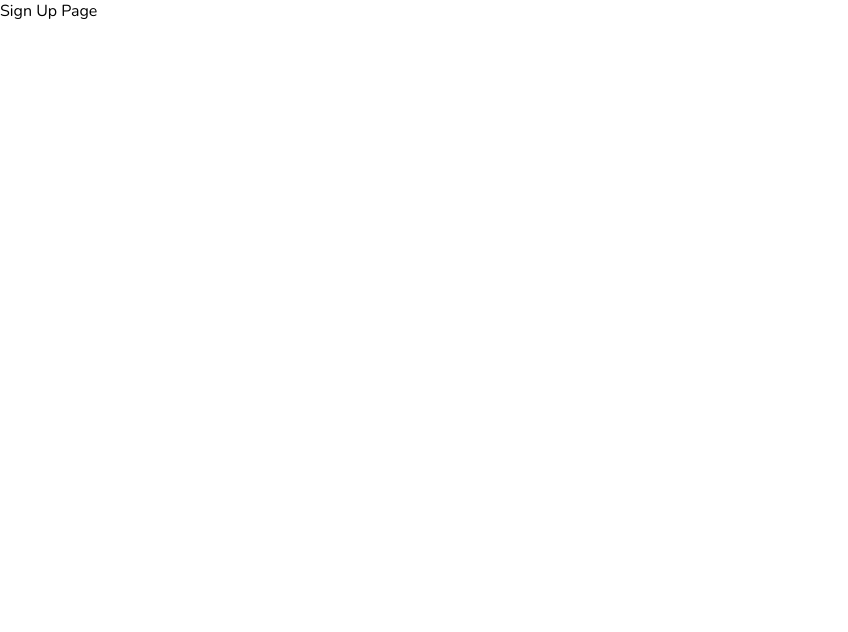
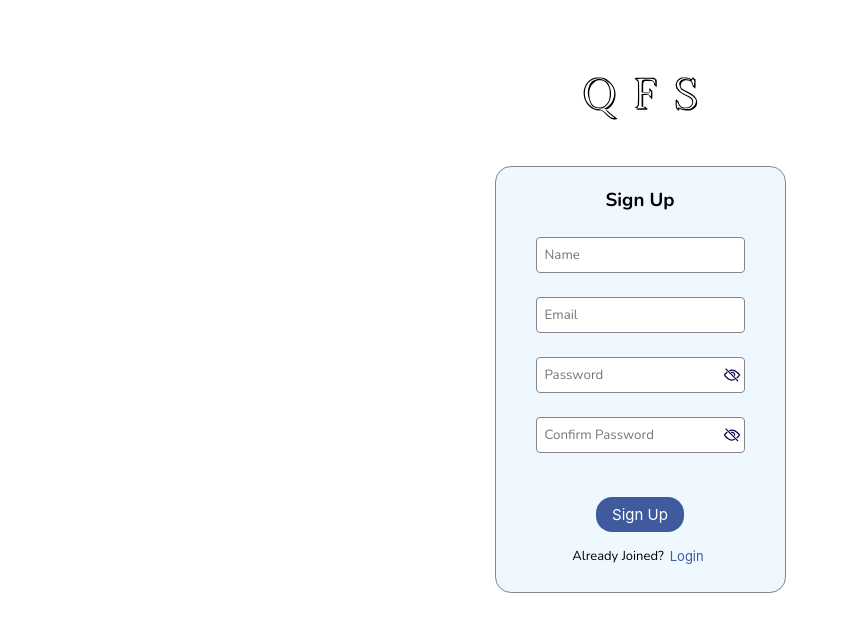
Before and after one commit to ns-krishnakodali/q-file-share, a Next.js app in the folder q-file-share-ui/: page /sign-up in a window 1280 px wide. Shown: the top 632 px of the page, without its empty margins (0-848 px from the left). Built offline with nearby package versions, Linux system fonts and the light colour scheme.

Commit message:
New: Develop signup page, relevant modules and refactor code (FE)

```diff
--- a/q-file-share-ui/src/app/login/page.tsx
+++ b/q-file-share-ui/src/app/login/page.tsx
@@ -16,7 +16,7 @@ const LoginPage = (): JSX.Element => {
 			<div className={styles.logo}>
 				<Image
 					src={qfsLogo}
-					alt="QFS Logo"
+					alt="qfs-logo"
 					width={120}
 					height={120}
 					priority
--- a/q-file-share-ui/src/app/sign-up/page.tsx
+++ b/q-file-share-ui/src/app/sign-up/page.tsx
@@ -1,8 +1,32 @@
+"use client";
+
 import styles from "./signup.module.css";
 
-const SignUpPage = () => {
+import Image from "next/image";
+
+import { SIGN_UP } from "@/constants";
+import { Heading } from "@/elements";
+import { SignUpForm } from "@/modules";
+
+import qfsLogo from '@/assets/qfs-logo.svg';
+
+const SignUpPage = (): JSX.Element => {
 	return (
-		<>Sign Up Page</>
+		<div className={styles.container}>
+			<div className={styles.logo}>
+				<Image
+					src={qfsLogo}
+					alt="qfs-logo"
+					width={120}
+					height={120}
+					priority
+				/>
+			</div>
+			<div className={styles.signUpForm}>
+				<Heading size={3}>{SIGN_UP}</Heading>
+				<SignUpForm />
+			</div>
+		</div>
 	);
 };
 
--- a/q-file-share-ui/src/app/sign-up/signup.module.css
+++ b/q-file-share-ui/src/app/sign-up/signup.module.css
@@ -0,0 +1,23 @@
+.container {
+  display: flex;
+  flex-direction: column;
+  align-items: center;
+  width: 100vw;
+  height: 100vh;
+  overflow-y: hidden;
+}
+
+.logo {
+  margin-top: 3%;
+  margin-bottom: var(--spacing-quarter);
+}
+
+.signUpForm {
+  display: flex;
+  flex-direction: column;
+  align-items: center;
+  padding: var(--spacing-2) var(--spacing-4);
+  border: 1px solid var(--color-border);
+  border-radius: var(--spacing-2);
+  background-color: var(--color-navbar);
+}
--- a/q-file-share-ui/src/constants/index.ts
+++ b/q-file-share-ui/src/constants/index.ts
@@ -1,5 +1,5 @@
 // Generic Constants
-export const SEND_FILE = "Send File"
+export const SEND_FILE = "Send File";
 export const SHARED_FILES = "Shared Files";
 export const RECEIVED_FILES = "Received Files";
 export const ACTIVITY = "Activity";
@@ -9,7 +9,9 @@ export const LOGIN = "Login";
 export const SIGN_UP = "Sign  Up";
 export const EMAIL = "Email"
 export const PASSWORD = "Password"
-export const NEW_USER = "New User?"
+export const CONFIRM_PASSWORD = "Confirm Password";
+export const NEW_USER = "New User?";
+export const ALREADY_JOINED = "Already Joined?";
 
 // List Module Constants
 export const NAME = "Name";
@@ -17,6 +19,6 @@ export const SIZE = "Size";
 export const RECEIVED_FROM = "Received From";
 export const EXPIRY = "Expiry";
 export const DOWNLOADS_REMAINING = "Downloads Remaining";
-export const SENT_ON = "Sent On"
-export const RECEIVED_ON = "Received On"
+export const SENT_ON = "Sent On";
+export const RECEIVED_ON = "Received On";
 export const DOWNLOAD_COUNT = "Download Count";
--- a/q-file-share-ui/src/elements/Input/Input.module.css
+++ b/q-file-share-ui/src/elements/Input/Input.module.css
@@ -1,6 +1,7 @@
 .input {
   width: fit-content;
   padding: var(--spacing-1);
+  padding-right: var(--spacing-3);
   border: 1.5px solid var(--color-border);
   border-radius: var(--spacing-half);
   font-family: 'Nunito', sans-serif;
--- a/q-file-share-ui/src/modules/LoginForm/LoginForm.module.css
+++ b/q-file-share-ui/src/modules/LoginForm/LoginForm.module.css
@@ -10,6 +10,20 @@
   flex-direction: column;
   margin: var(--spacing-2) 0px;
 }
+
+.passwordContainer {
+  position: relative;
+  display: flex;
+  flex-direction: row;
+  align-items: center;
+}
+
+.showPasswordIcon {
+  position: absolute;
+  right: 1%;
+  cursor: pointer;
+}
+
 
 .loginButton {
   margin-top: var(--spacing-6);
--- a/q-file-share-ui/src/modules/LoginForm/index.tsx
+++ b/q-file-share-ui/src/modules/LoginForm/index.tsx
@@ -1,14 +1,21 @@
 import styles from "./LoginForm.module.css";
+import cx from "classnames";
 
-import { FormEvent } from "react";
-import { useRouter } from "next/router";
+import Image from "next/image";
+import { useRouter } from "next/navigation";
+import { FormEvent, useState } from "react";
 
 import { Button, Input, Text } from "@/elements";
 import { EMAIL, LOGIN, NEW_USER, PASSWORD, SIGN_UP } from "@/constants";
 
-interface ILoginFormProps { }
+import eyeShow from "@/assets/eye-show.svg";
+import eyeHide from "@/assets/eye-hide.svg";
 
-export const LoginForm = (props: ILoginFormProps): JSX.Element => {
+export const LoginForm = (): JSX.Element => {
+	const router = useRouter();
+
+	const [showPassword, setShowPassword] = useState<boolean>(false);
+
 	const handleLoginSubmission = (event: FormEvent): void => {
 		event.preventDefault();
 	};
@@ -18,8 +25,20 @@ export const LoginForm = (props: ILoginFormProps): JSX.Element => {
 			<div className={styles.loginFormElement}>
 				<Input id="email" type="email" placeholder={EMAIL} />
 			</div>
-			<div className={styles.loginFormElement}>
-				<Input id="password" type="password" placeholder={PASSWORD} />
+			<div className={cx(styles.loginFormElement, styles.passwordContainer)}>
+				<Input
+					id="password"
+					type={showPassword ? "text" : "password"}
+					placeholder={PASSWORD}
+				/>
+				<Image
+					src={showPassword ? eyeShow : eyeHide}
+					alt="show-password"
+					className={styles.showPasswordIcon}
+					width={20}
+					height={20}
+					onClick={() => setShowPassword((showPassword) => !showPassword)}
+				/>
 			</div>
 			<Button className={styles.loginButton} id="login-button" type="submit" variant="primary">
 				{LOGIN}
@@ -31,7 +50,7 @@ export const LoginForm = (props: ILoginFormProps): JSX.Element => {
 					className={styles.signUpButton}
 					type="button"
 					variant="text"
-					onClickAction={() => {}}
+					onClickAction={() => { router.push("/sign-up") }}
 				>
 					{SIGN_UP}
 				</Button>
--- a/q-file-share-ui/src/modules/NavBar/NavBar.module.css
+++ b/q-file-share-ui/src/modules/NavBar/NavBar.module.css
@@ -1,29 +1,26 @@
-.navbar {
+.navbarContainer {
   display: flex;
   justify-content: space-between;
   align-items: center;
   height: var(--spacing-2);
-  padding: var(--spacing-2);
+  padding: var(--spacing-2) var(--spacing-3);
   border-bottom: 1px solid var(--color-box-shadow-1);
   background-color: var(--color-navbar);
 }
 
-.navbar:hover {
+.navbarLogo {
+  margin-top: var(--spacing-half);
   cursor: pointer;
-}
-
-.navbarLogo {
-  font-size: 1.5rem;
-  font-weight: bold;
-  margin-right: auto;
 }
 
 .navbarButton {
   margin-right: var(--spacing-3);
+  cursor: pointer;
 }
 
 .logout {
   display: flex;
   justify-content: center;
   align-items: center;
+  cursor: pointer;
 }
--- a/q-file-share-ui/src/modules/NavBar/index.tsx
+++ b/q-file-share-ui/src/modules/NavBar/index.tsx
@@ -11,24 +11,23 @@ import logoutLogo from '@/assets/logout.svg';
 interface INavBarProps {
   pageName?: string;
   pageURL?: string;
-  className?: string;
   showLogo?: boolean;
 }
 
 export const NavBar = (props: INavBarProps): JSX.Element => {
-  const { pageName, pageURL, className, showLogo = true } = props;
+  const { pageName, pageURL, showLogo = true } = props;
 
   const router = useRouter();
 
   return (
-    <div className={styles.navbar}>
+    <div className={styles.navbarContainer}>
       {showLogo && (
         <div className={styles.navbarLogo} onClick={() => { router.push("/dashboard") }}>
           <Image
             src={qfsLogo}
-            alt="QFS Logo"
-            width={50}
-            height={50}
+            alt="qfs-logo"
+            width={55}
+            height={55}
             priority
           />
         </div>
--- a/q-file-share-ui/src/modules/SignUpForm/SignUpForm.module.css
+++ b/q-file-share-ui/src/modules/SignUpForm/SignUpForm.module.css
@@ -0,0 +1,45 @@
+.signUpForm {
+  display: flex;
+  flex-direction: column;
+  align-items: center;
+  padding: var(--spacing-1);
+}
+
+.signUpFormElement {
+  margin: var(--spacing-1-5) 0px;
+}
+
+.passwordContainer {
+  position: relative;
+  display: flex;
+  flex-direction: row;
+  align-items: center;
+}
+
+.showPasswordIcon {
+  position: absolute;
+  right: 1%;
+  cursor: pointer;
+}
+
+.signUpButton {
+  margin-top: var(--spacing-4);
+}
+
+.loginActions {
+  display: flex;
+  flex-direction: row;
+  align-items: center;
+  margin-top: var(--spacing-1-5);
+}
+
+.loginButton {
+  font-size: small;
+  font-family: 'Poppins' sans-serif;
+  margin-left: var(--spacing-quarter);
+  color: var(--color-button-1);
+}
+
+.loginButton:hover {
+  color: var(--color-button-selected-1);
+}
--- a/q-file-share-ui/src/modules/SignUpForm/index.tsx
+++ b/q-file-share-ui/src/modules/SignUpForm/index.tsx
@@ -1,9 +1,81 @@
 import styles from "./SignUpForm.module.css";
+import cx from "classnames";
+
+import Image from "next/image";
+import { useRouter } from "next/navigation";
+import { FormEvent, useState } from "react";
+
+import { Button, Input, Text } from "@/elements";
+import { ALREADY_JOINED, CONFIRM_PASSWORD, EMAIL, LOGIN, NAME, PASSWORD, SIGN_UP } from "@/constants";
+
+import eyeShow from "@/assets/eye-show.svg";
+import eyeHide from "@/assets/eye-hide.svg";
 
 interface ISignUpFormProps { }
 
 export const SignUpForm = (props: ISignUpFormProps): JSX.Element => {
+	const router = useRouter();
+
+	const [showPassword, setShowPassword] = useState<boolean>(false);
+	const [showConfirmPassword, setShowConfirmPassword] = useState<boolean>(false);
+
+	const handleSignUpSubmission = (event: FormEvent): void => {
+		event.preventDefault();
+	};
+
 	return (
-		<>SignUpForm</>
+		<form className={styles.signUpForm} onSubmit={handleSignUpSubmission}>
+			<div className={cx(styles.name, styles.signUpFormElement)}>
+				<Input id="first-name" type="text" placeholder={NAME} />
+			</div>
+			<div className={styles.signUpFormElement}>
+				<Input id="email" type="email" placeholder={EMAIL}/>
+			</div>
+			<div className={cx(styles.signUpFormElement, styles.passwordContainer)}>
+				<Input
+					id="password"
+					type={showPassword? "text": "password"}
+					placeholder={PASSWORD}
+				/>
+				<Image
+					src={showPassword ? eyeShow : eyeHide}
+					alt="show-password"
+					className={styles.showPasswordIcon}
+					width={20}
+					height={20}
+					onClick={() => setShowPassword((showPassword) => !showPassword)}
+				/>
+			</div>
+			<div className={cx(styles.signUpFormElement, styles.passwordContainer)}>
+				<Input
+					id="confirm-password"
+					type={showConfirmPassword? "text": "password"}
+					placeholder={CONFIRM_PASSWORD}
+				/>
+				<Image
+					src={showConfirmPassword ? eyeShow : eyeHide}
+					alt="show-confirm-password"
+					className={styles.showPasswordIcon}
+					width={20}
+					height={20}
+					onClick={() => setShowConfirmPassword((setShowConfirmPassword) => !setShowConfirmPassword)}
+				/>
+			</div>
+			<Button className={styles.signUpButton} id="sign-up-button" type="submit" variant="primary">
+				{SIGN_UP}
+			</Button>
+			<div className={styles.loginActions}>
+				<Text size="small">{ALREADY_JOINED}</Text>
+				<Button
+					id="signup-text"
+					className={styles.loginButton}
+					type="button"
+					variant="text"
+					onClickAction={() => {router.push("/login")}}
+				>
+					{LOGIN}
+				</Button>
+			</div>
+		</form>
 	);
 };
```
Also changed, not shown: q-file-share-ui/src/assets/eye-hide.svg (added), q-file-share-ui/src/assets/eye-show.svg (added).
